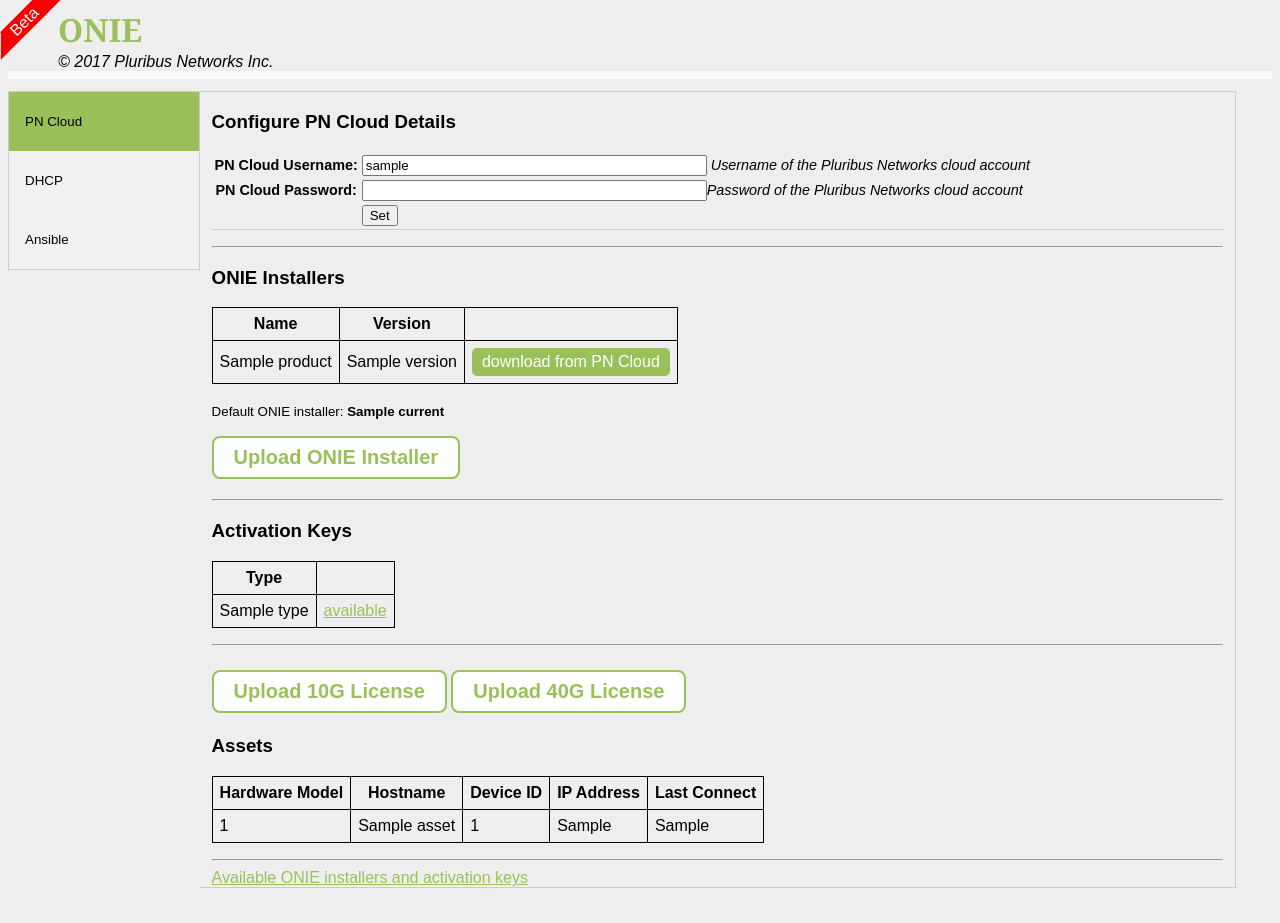
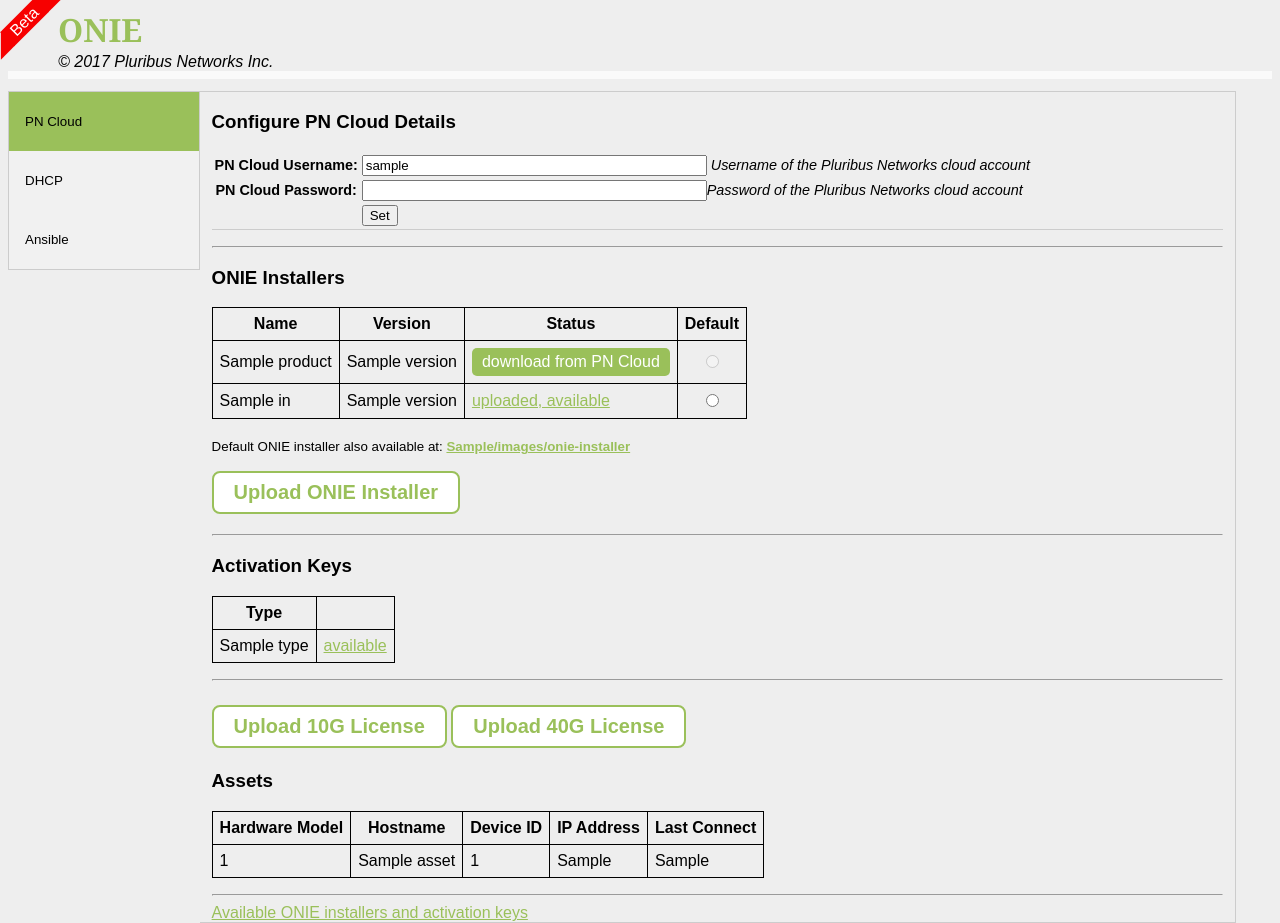
Before and after one commit to amitsi/onieztp, a Flask app: template onie/docker/app/onie/templates/show_entries.html in a window 1280 px wide. Before the commit the page ends 888 px from the top, so only its background shows below. Run offline with Flask 2, Linux system fonts and the light colour scheme; tables that the repository leaves empty hold one stand-in row (values such as "Sample post"); the template is opened without the code that fills it: values that come from a table or form of the project are taken from there, most other values are stand-ins (such as "Sample title", 1, 10 or a date in 2020).

Commit message:
Show uploaded ONIE installers in table (issue #20)
Also make the process of changing the default ONIE installer less
clunky.

```diff
--- a/onie/docker/app/onie/onie.py
+++ b/onie/docker/app/onie/onie.py
@@ -48,6 +48,7 @@
 PNC_ONIE_DOWNLOAD_FOR = 'https://cloud-web.pluribusnetworks.com/api/download_image1/{0}?version={1}'.format
 PNC_ASSETS = 'https://cloud-web.pluribusnetworks.com/api/assets'
 PNC_PRODUCTS = 'https://cloud-web.pluribusnetworks.com/api/products'
+ONIE_INSTALLER_RE = re.compile(r'^onie-installer-([\d\.]+)-(\d+)$')
 
 KEYFILE = '/var/tmp/.key'
 
@@ -488,6 +489,24 @@
 # VIEWS
 #
 
+def onie_installer_details(installer):
+    m = ONIE_INSTALLER_RE.search(installer)
+    ret = { 'installer': installer }
+    if not m:
+        ret['name'] = installer.replace('onie-installer-', '')
+        ret['version'] = 'Unknown'
+        return ret
+
+    major = m.group(1)
+    minor = m.group(2)
+    majorcode = ''.join([ ("%02d" % int(x)) for x in major.split('.') ]).lstrip('0')
+    if minor.startswith(majorcode):
+        minor = minor[len(majorcode):]
+
+    ret['version'] = "{0}-{1}".format(major, minor)
+    ret['name'] = "ONVL {0} ONIE".format(ret['version'])
+    return ret
+
 @application.route('/')
 def show_entries():
     server = DhcpSubnet.get()
@@ -525,11 +544,14 @@
             for a in det['order_activations']:
                 activations_by_device_id[a['device_id']] = True
 
+    downloaded = [ x['sw_pid'] for x in products if x['__downloaded'] ]
+    uploaded = [ onie_installer_details(x) for x in onie_installers if x not in downloaded ]
+
     return render_template('show_entries.html', server=server,
             entries=clients, onie=onie, ansible=ansible, hostfiles=hostfiles,
             assets=assets, products=products, activation_keys=activation_keys,
             activations_by_device_id=activations_by_device_id, onie_installers=onie_installers,
-            current=current, services=services, http_base=http_base)
+            uploaded=uploaded, current=current, services=services, http_base=http_base)
 
 @application.route('/confsubnet', methods=['POST'])
 def configure_subnet():
--- a/onie/docker/app/onie/templates/show_entries.html
+++ b/onie/docker/app/onie/templates/show_entries.html
@@ -94,25 +94,21 @@
 
     <h3>ONIE Installers</h3>
     {% if products %}
+    <form action="{{ url_for('set_default_onie') }}" method="post">
     <table class="thinborder">
-        <tr><th>Name</th><th>Version</th><td/></tr>
+        <tr><th>Name</th><th>Version</th><th>Status</th><th>Default</th></tr>
     {% for product in products %}
-    <tr><td>{{ product.name }}</td><td>{{ product.version }}</td><td>{% if product.__downloaded %}<a href="{{ http_base }}/images/{{ product.sw_pid }}">available</a>{% else %}<a href="{{ url_for('download_onie', installer=product.sw_pid) }}" class="button-narrow">download from PN Cloud</a>{% endif %}</td></tr>
+    <tr><td>{{ product.name }}</td><td>{{ product.version }}</td><td>{% if product.__downloaded %}<a href="{{ http_base }}/images/{{ product.sw_pid }}">available</a>{% else %}<a href="{{ url_for('download_onie', installer=product.sw_pid) }}" class="button-narrow">download from PN Cloud</a>{% endif %}</td><td align="center" valign="center"><input type="radio" name="installer" value="{{ product.sw_pid }}"{% if not product.__downloaded %} disabled{% else %}{% if product.sw_pid == current %} checked{% endif %} onclick="this.form.submit()"{% endif %}></td></tr>
+    {% endfor %}
+
+    {% for ins in uploaded %}
+    <tr><td>{{ ins.name }}</td><td>{{ ins.version }}</td><td><a href="{{ http_base }}/images/{{ ins.installer }}">uploaded, available</a></td><td align="center" valign="center"><input type="radio" name="installer" value="{{ ins.installer }}"{% if ins.installer == current %} checked{% endif %} onclick="this.form.submit()"></td></tr>
     {% endfor %}
     </table>
+    </form>
     {% endif %}
 
-    {% if current %}<br/><small>Default ONIE installer: <strong>{{ current }}</strong></small>{% endif %}<br/>
-    {% if onie_installers and onie_installers|length > 1 %}
-    <form action="{{ url_for('set_default_onie') }}" method="post">
-      <select name="installer">
-        {% for installer in onie_installers %}
-        <option value="{{ installer }}"{% if installer == current %} selected{% endif %}>{{ installer }}</option>
-        {% endfor %}
-      </select>
-      <input type="submit" value="Change Default"/>
-    </form>
-    {% endif %}
+    {% if current %}<br/><small>Default ONIE installer also available at: <strong><a href="{{ http_base }}/images/onie-installer">{{ http_base }}/images/onie-installer</a></strong></small>{% endif %}<br/>
 
     <form id="onie-upload-form" action="{{ url_for('upload_onie') }}" method=post enctype="multipart/form-data">
       <p><div class="upload-btn-wrapper">
```
